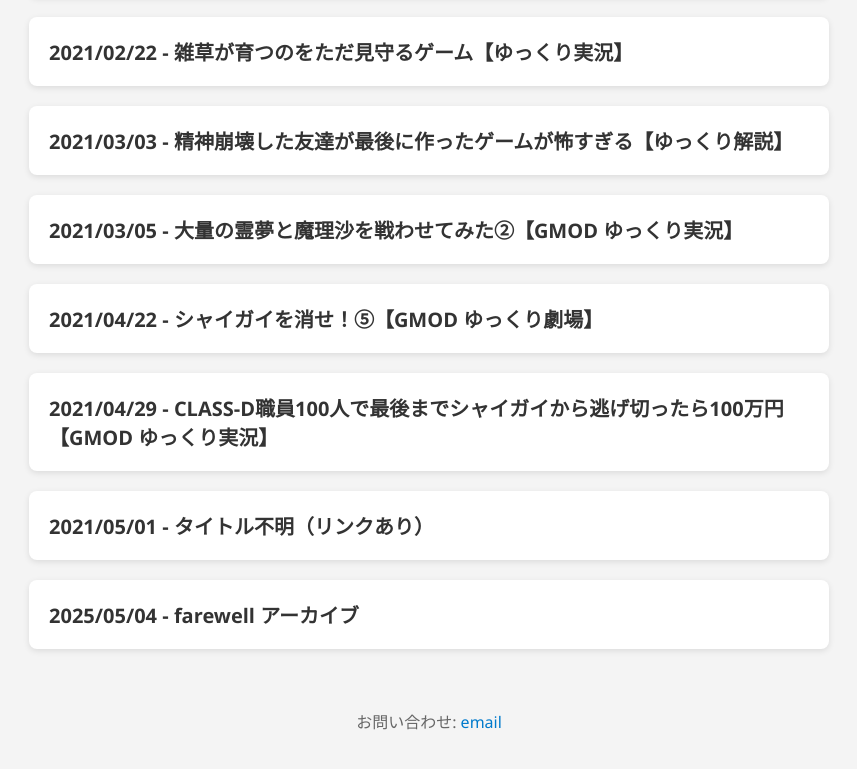
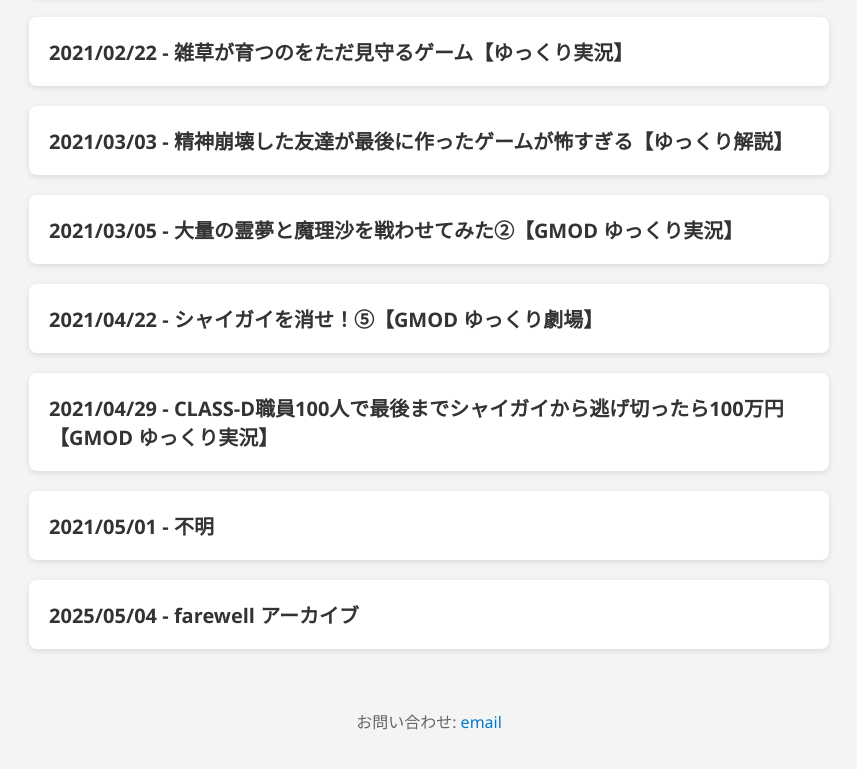
Before and after one commit to calcsupv/3920598215-821-85280195, a plain HTML site: page index/v1.html in a window 1280 px wide. Shown: the part 1378-2147 px from the top of the page, without its empty margins (211-1068 px from the left). Drawn offline with Linux system fonts and the light colour scheme.

Commit message:
Update v1.html

```diff
--- a/index/v1.html
+++ b/index/v1.html
@@ -160,7 +160,7 @@
       { date: '2021/03/05', title: '大量の霊夢と魔理沙を戦わせてみた②【GMOD ゆっくり実況】', url: 'https://web.archive.org/web/1oe_/http://wayback-fakeurl.archive.org/yt/79yDxt4EZ2A' },
       { date: '2021/04/22', title: 'シャイガイを消せ！⑤【GMOD ゆっくり劇場】', url: 'https://web.archive.org/web/1oe_/http://wayback-fakeurl.archive.org/yt/qdHLslqnwHU' },
       { date: '2021/04/29', title: 'CLASS-D職員100人で最後までシャイガイから逃げ切ったら100万円【GMOD ゆっくり実況】', url: 'https://web.archive.org/web/1oe_/http://wayback-fakeurl.archive.org/yt/rQVuWIexmX0' },
-      { date: '2021/05/01', title: 'タイトル不明（リンクあり）', url: 'https://web.archive.org/web/1oe_/http://wayback-fakeurl.archive.org/yt/l4HW0hbRbkU' },
+      { date: '2021/05/01', title: '不明', url: 'https://web.archive.org/web/1oe_/http://wayback-fakeurl.archive.org/yt/l4HW0hbRbkU' },
       { date: '2025/05/04', title: 'farewell アーカイブ', url: 'https://drive.google.com/file/d/1TNMWf75bdHjeFyWpNqMiCkmoqppweWww/preview' },
       { date: '2020/10/31', title: '8体の強化SCPを倒せ！①【GMOD ゆっくり実況】', url: 'https://drive.google.com/file/d/1KZS-RNVlphtmC_IvyzQX0NTVENn2VPLG/preview' },
       { date: '2020/10/31', title: 'デスゲームを主催してみた【GMOD ゆっくり実況】', url: 'https://drive.google.com/file/d/1sV6txXTxiS8fqr-5x63JrBHKkiH-4OOx/preview' },
```
